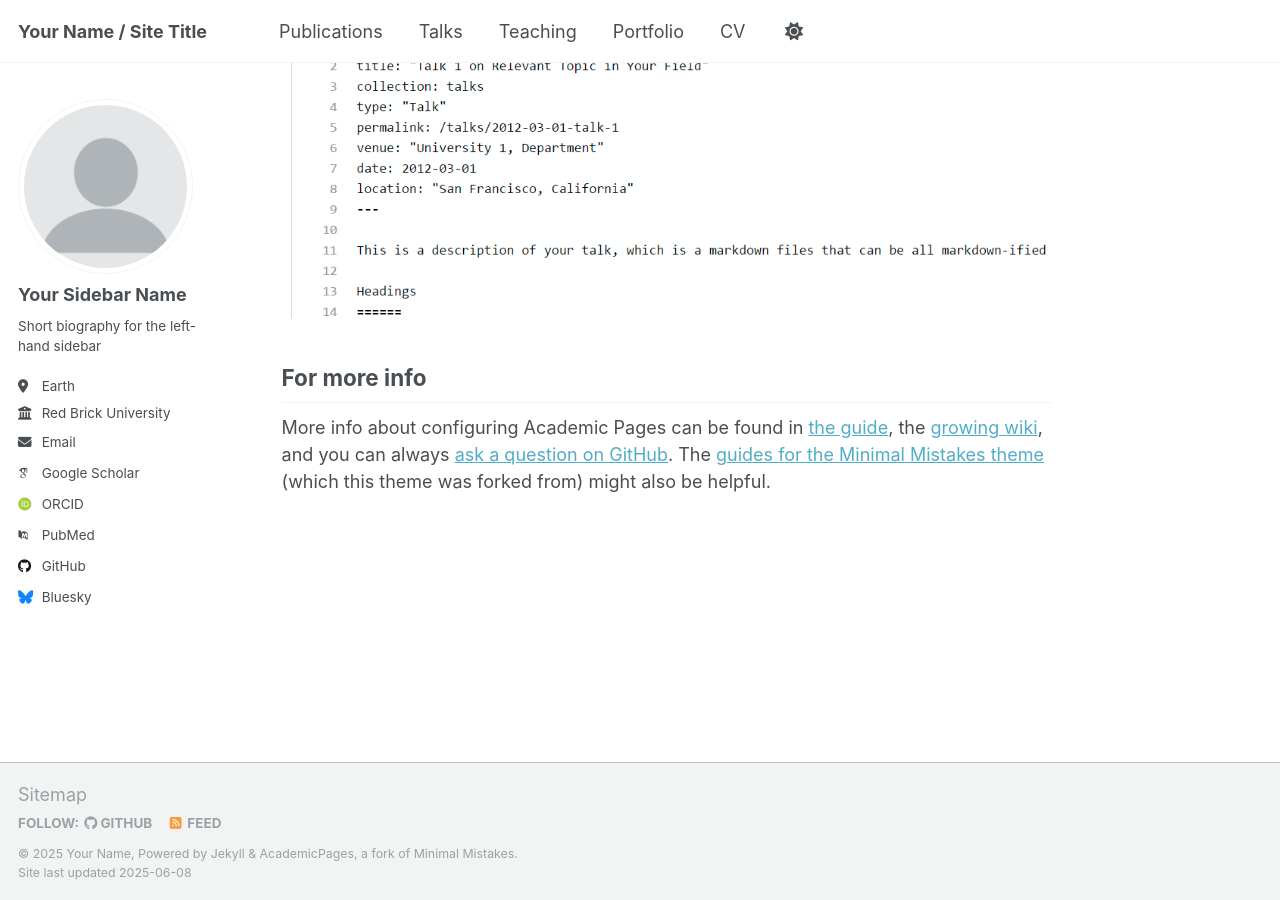
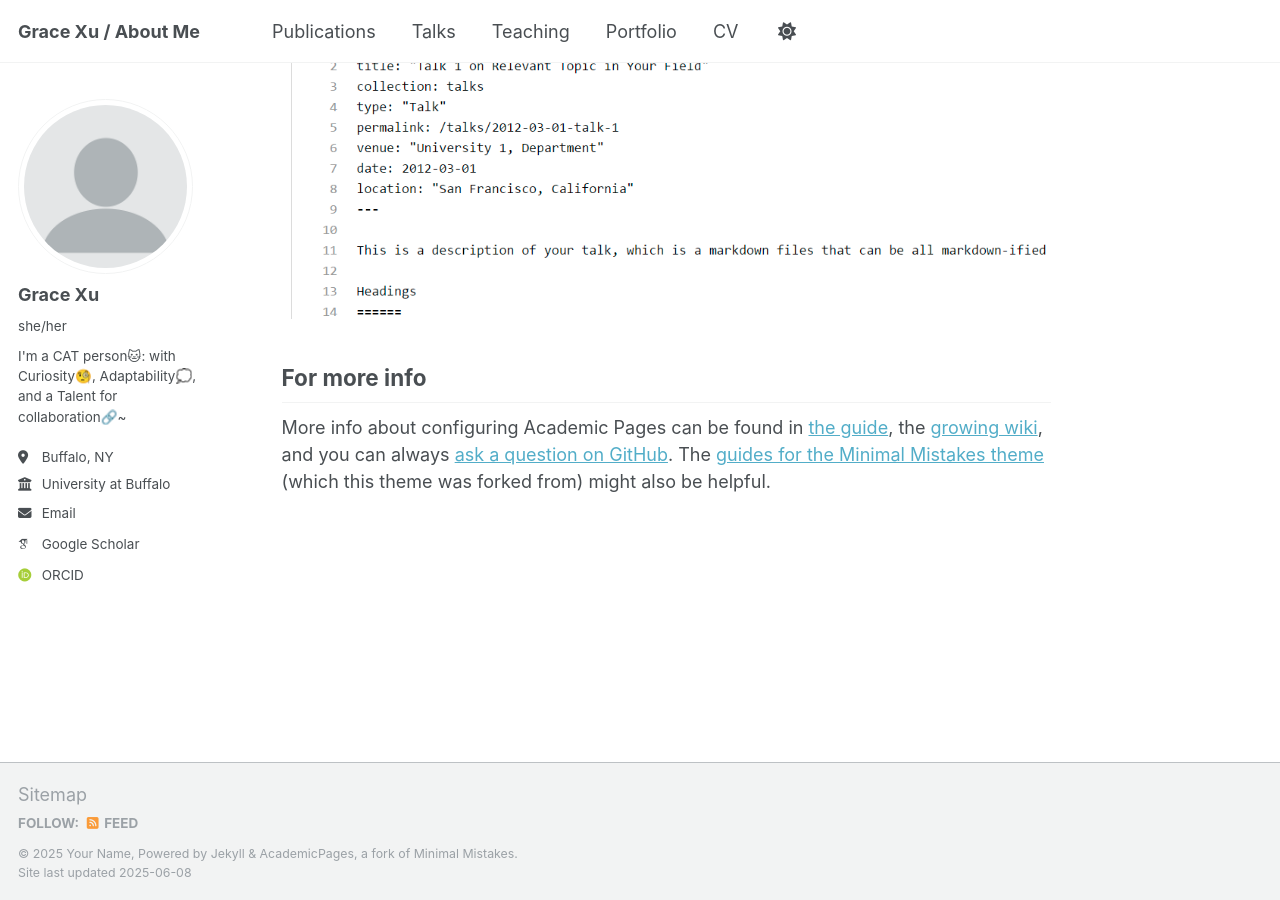
Before and after one commit to grace-yukun-xu/about_me, a Jekyll site: the page built from _pages/about.md, in a window 1280 px wide and 900 px high, scrolled down 2636 px. Built offline with Jekyll 4.4.1, drawn with Linux system fonts in a browser that asks for light colours; some web fonts are replaced.

Commit message:
Add files via upload

```diff
--- a/_config.yml
+++ b/_config.yml
@@ -9,13 +9,13 @@
 # Basic Site Settings
 locale                   : "en-US"
 site_theme               : "default"
-title                    : "Your Name / Site Title"
+title                    : "Grace Xu / About Me"
 title_separator          : "-"
 name                     : &name "Your Name"
 description              : &description "personal description"
-url                      : https://academicpages.github.io # the base hostname & protocol for your site e.g. "https://[your GitHub username].github.io" or if you already have some other page hosted on Github then use "https://[your GitHub username].github.io/[Your Repo Name]"
+url                      : https://grace-yukun-xu.github.io/about_me/ # the base hostname & protocol for your site e.g. "https://[your GitHub username].github.io" or if you already have some other page hosted on Github then use "https://[your GitHub username].github.io/[Your Repo Name]"
 baseurl                  : "" # the subpath of your site, e.g. "/blog"
-repository               : "academicpages/academicpages.github.io"
+repository               : "https://github.com/grace-yukun-xu/about_me"
 
 # Site Author - The following control what appear as part of the author content on the side bar.
 #               If a field is blank the icon and link will not appear, otherwise it will be shown.
@@ -23,35 +23,28 @@ repository               : "academicpages/academicpages.github.io"
 author:
   # Biographic information
   avatar           : "profile.png"
-  name             : "Your Sidebar Name"
-  pronouns         : # example: "she/her"
-  bio              : "Short biography for the left-hand sidebar"
-  location         : "Earth"
-  employer         : "Red Brick University"
+  name             : "Grace Xu"
+  pronouns         : "she/her"
+  bio              : "I'm a CAT person🐱: with Curiosity🧐, Adaptability💭, and a Talent for collaboration🔗~"
+  location         : "Buffalo, NY"
+  employer         : "University at Buffalo"
   uri              : # URL
-  email            : "none@example.org"
+  email            : "yukunxu@buffalo.edu"
 
   # Academic websites
-  academia         : # URL
-  arxiv            : # URL - Update with the correct link to your profile
-  googlescholar    : "https://scholar.google.com/citations?user=PS_CX0AAAAAJ"
-  impactstory      : # URL
+  googlescholar    : "https://scholar.google.com/citations?user=CA6DLrQX2GkC&hl"
   orcid            : "http://orcid.org/yourorcidurl"
-  semantic         : # URL
-  pubmed           : "https://www.ncbi.nlm.nih.gov/pubmed/?term=john+snow"
-  researchgate     : # URL
-  scopus           : # URL
+  linkedin         : "https://www.linkedin.com/in/grace-yukun-xu-939925259/"
 
   # Repositories and software development
   bitbucket        : # Username - Update with your username on the site
   codepen          : # Username
   dribbble         : # Username
-  github           : "academicpages"
+  github           : # Username
   kaggle           : # Username
   stackoverflow    : # User number or user number and name (i.e., use "1" or "1/jeff-atwood")
 
   # Social media
-  bluesky          : "bsky.app" # Replace this with you Bluesky username
   facebook         : # Username
   flickr           : # Username
   foursquare       : # Username
```
